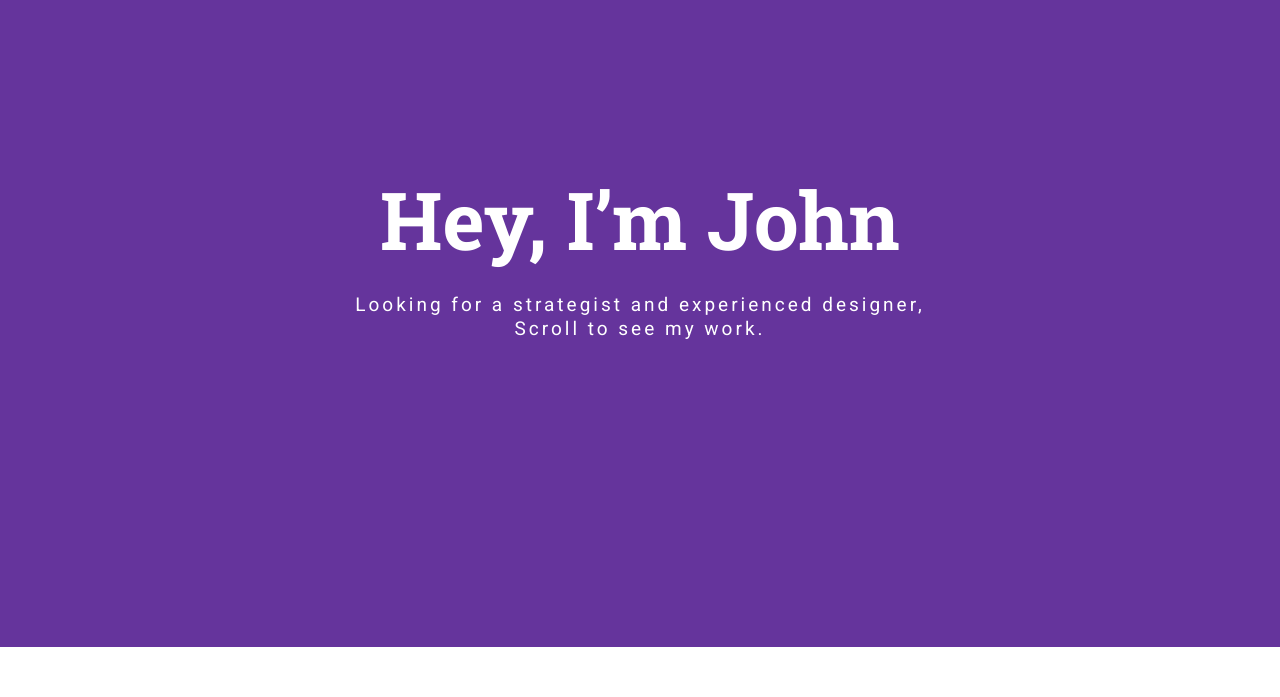
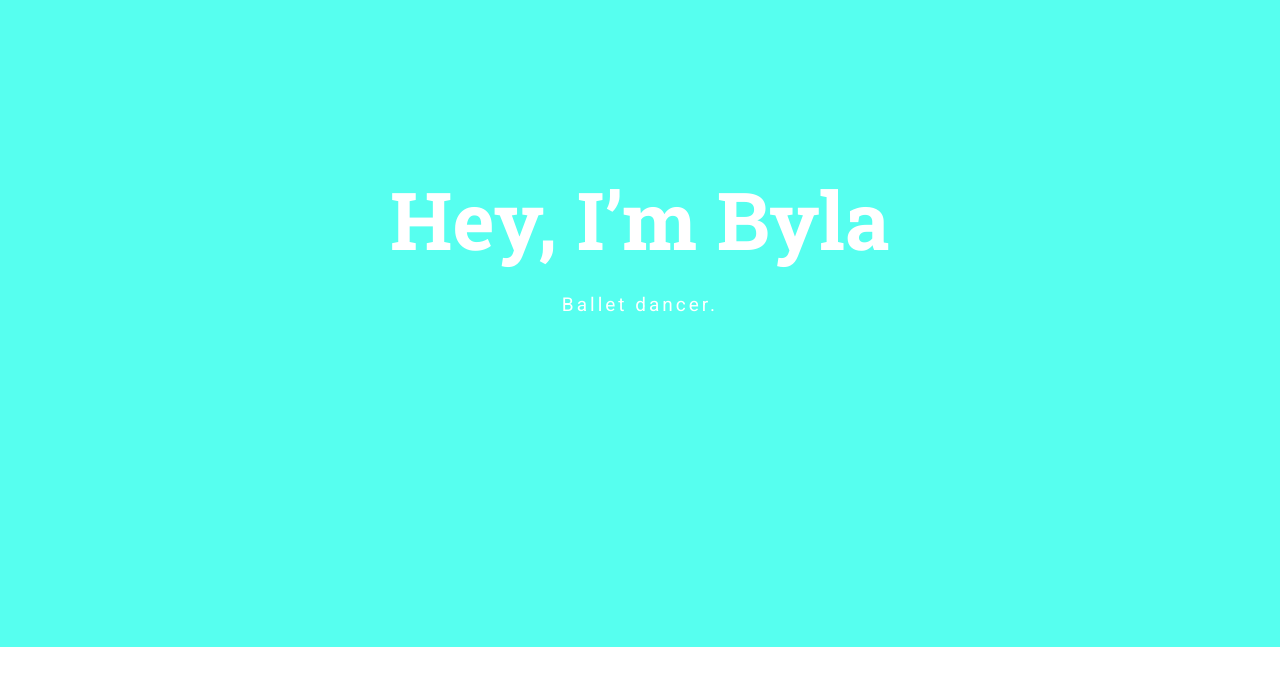
Before and after one commit to GWC-UIUC/bylac, a plain HTML site: page index.html in a window 1280 px wide. Shown: the part 103-800 px from the top of the page. Drawn offline with nearby package versions, Linux system fonts and the light colour scheme.

Commit message:
i made some changes

```diff
--- a/css/main.css
+++ b/css/main.css
@@ -298,7 +298,7 @@ ul li {
 -------------------------------------------------------------------------------*/
 
 .banner {
-	background-color: #65349c;
+	background-color: #56ffef;
 	min-height: 750px;
 }
 .banner-text {
--- a/index.html
+++ b/index.html
@@ -40,9 +40,9 @@
   <div class="container">
     <div class="col-md-10 col-md-offset-1">
       <div class="banner-text text-center">
-        <h1>Hey, I’m John</h1>
-        <p>Looking for a strategist and experienced designer,<br>
-          Scroll to see my work.</p>
+        <h1>Hey, I’m Byla</h1>
+        <p> Ballet dancer.
+</p>
         <!-- banner text -->
       </div>
     </div>
```
